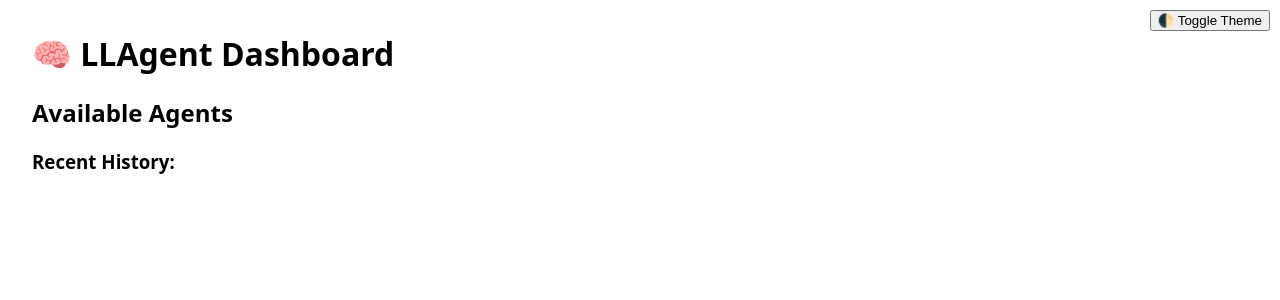
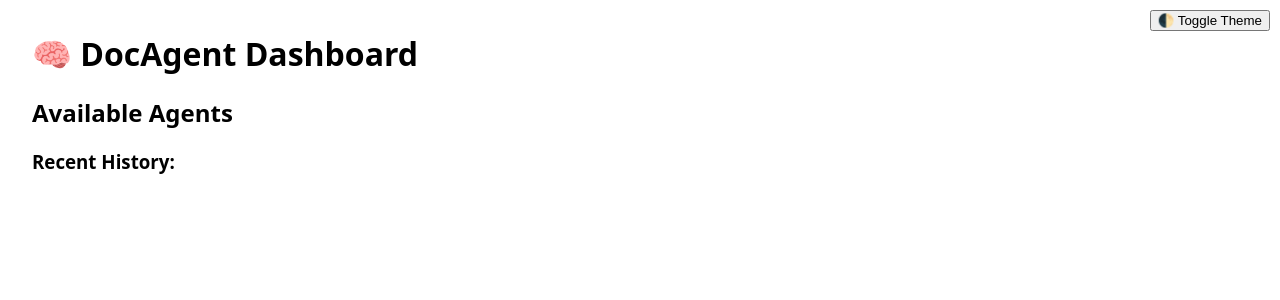
Before and after one commit to slajzad/DocAgent, a FastAPI app: page /dashboard in a window 1280 px wide. Shown: the top 300 px of the page. Run offline with FastAPI, Linux system fonts and the light colour scheme; parts of the project's set-up code (start-up, migrations or seed data) failed here and were passed over; some libraries are stand-ins or nearby versions.

Commit message:
Update dashboard.html

```diff
--- a/templates/dashboard.html
+++ b/templates/dashboard.html
@@ -1,7 +1,7 @@
 <!DOCTYPE html>
 <html>
 <head>
-  <title>LLAgent Dashboard</title>
+  <title>DocAgent Dashboard</title>
   <script src="https://unpkg.com/htmx.org@1.9.2"></script>
   <style>
     :root {
@@ -79,7 +79,7 @@
     🌓 Toggle Theme
   </button>
 
-  <h1>🧠 LLAgent Dashboard</h1>
+  <h1>🧠 DocAgent Dashboard</h1>
 
   <h2>Available Agents</h2>
   <ul>
```
